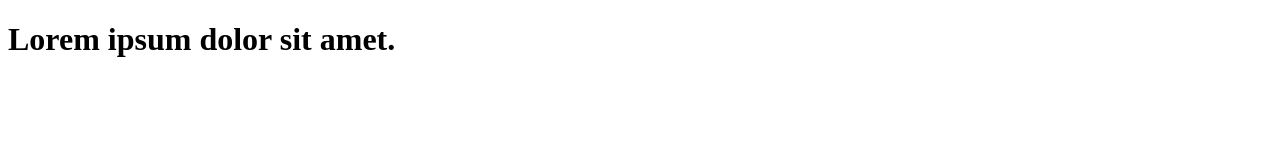
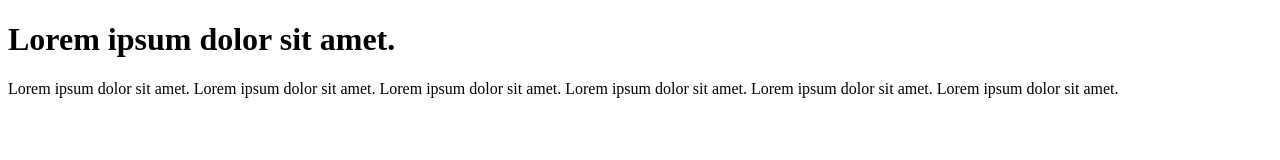
Before and after one commit to Azimsher07/iyun, a plain HTML site: page index.html in a window 1280 px wide. Drawn offline with Linux system fonts and the light colour scheme; files that its build step writes are made by us from their sources.

Commit message:
Update index.html

```diff
--- a/index.html
+++ b/index.html
@@ -11,6 +11,13 @@
     <div class="header">
       <h1>Lorem ipsum dolor sit amet.</h1>
     </div>
-    <div class="footer"></div>
+    <div class="footer">
+      Lorem ipsum dolor sit amet.
+        Lorem ipsum dolor sit amet.
+        Lorem ipsum dolor sit amet.
+        Lorem ipsum dolor sit amet.
+        Lorem ipsum dolor sit amet.
+        Lorem ipsum dolor sit amet.
+    </div>
   </body>
 </html>
```
